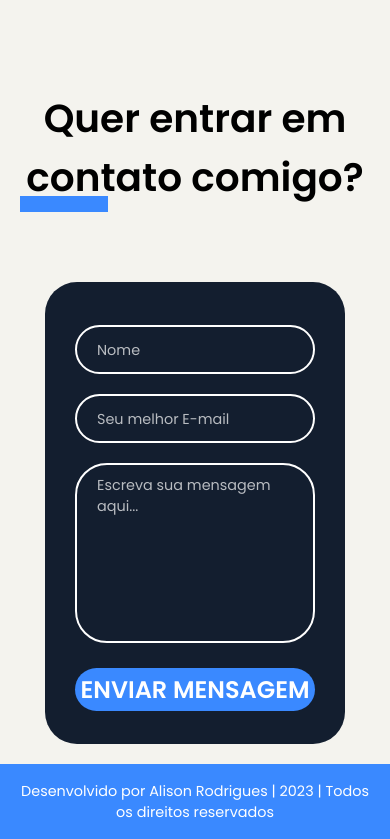
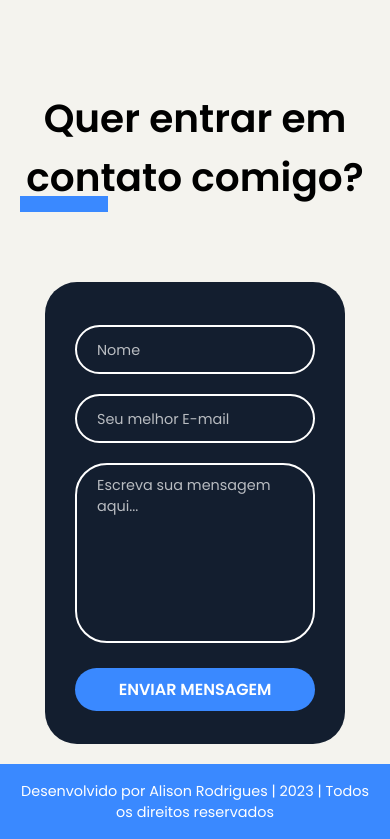
Before and after one commit to Alison-Rodrigues/social-link-app, an Angular app: page / in a window 390 px wide. Shown: the part 606-1445 px from the top of the page. Built offline with nearby package versions, Linux system fonts and the light colour scheme.

Commit message:
FIX responsiveness

```diff
--- a/src/app/components/main.page/main.page.component.css
+++ b/src/app/components/main.page/main.page.component.css
@@ -148,4 +148,7 @@
   .text-contact::before {
     bottom: -5px;
   }
+  .btn-send-message {
+    font-size: 1rem;
+  }
 }
```
